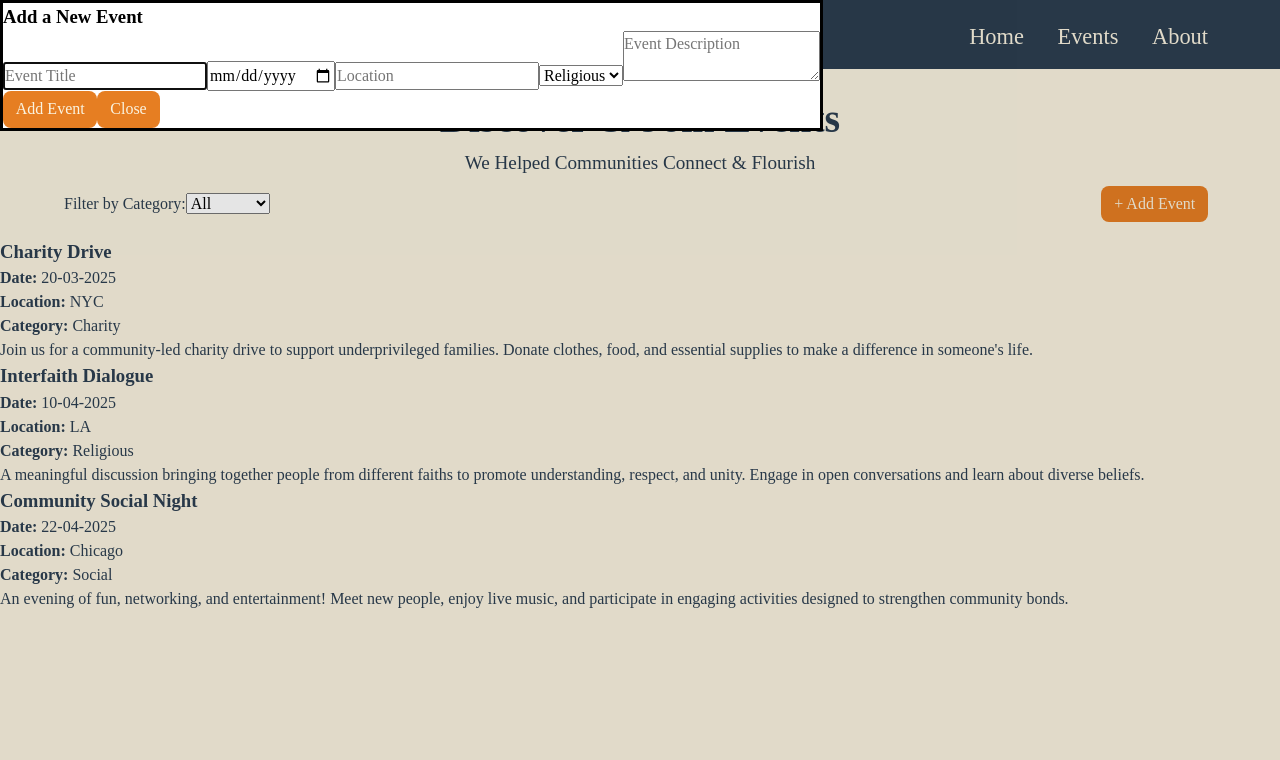
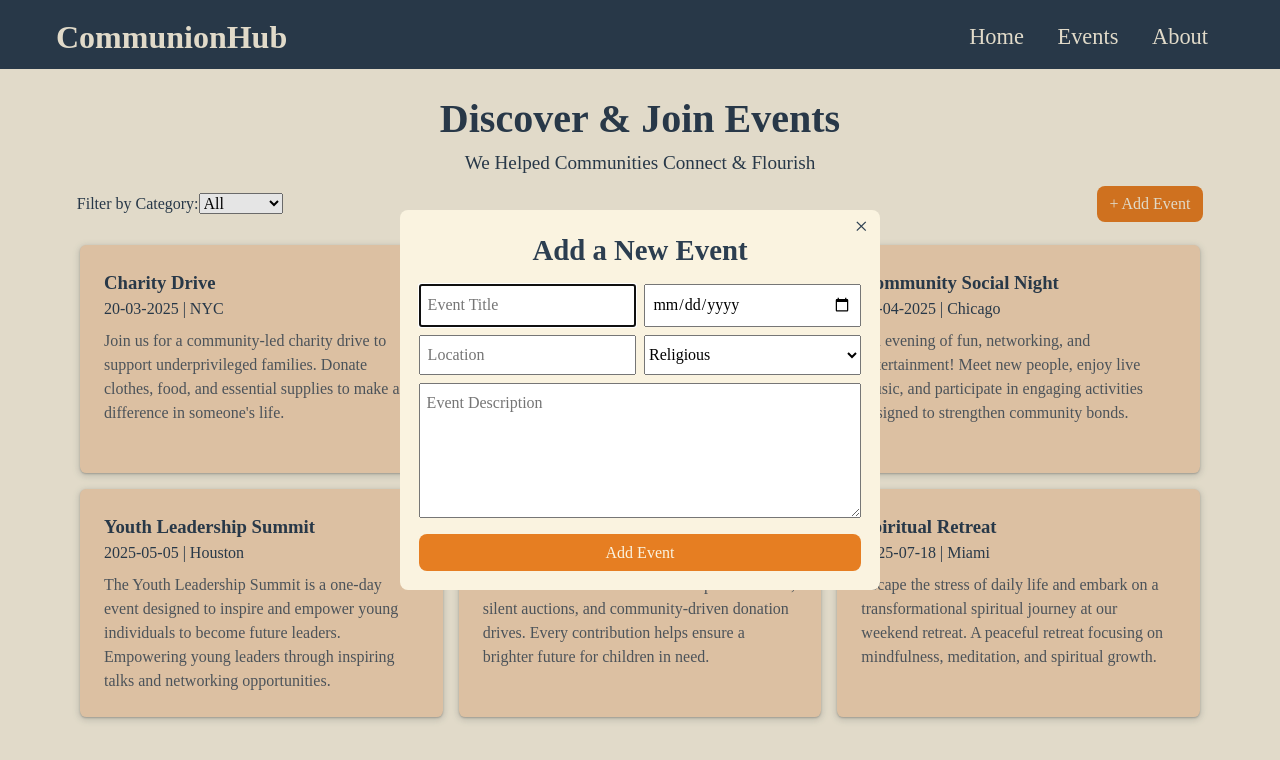
Before and after one commit to Shumaila-sayed/Communion-Hub, a React (Vite) app: page / in a window 1280 px wide. Both pictures are taken after a click on the button "+ Add Event". Shown: the top 760 px of the page. Built offline with nearby package versions, Linux system fonts and the light colour scheme.

Commit message:
Style events page

```diff
--- a/src/Components/Event.jsx
+++ b/src/Components/Event.jsx
@@ -27,6 +27,30 @@ const Event = () => {
 			category: 'Social',
 			description:
 				'An evening of fun, networking, and entertainment! Meet new people, enjoy live music, and participate in engaging activities designed to strengthen community bonds.',
+		},
+		{
+			title: 'Youth Leadership Summit',
+			date: '2025-05-05',
+			location: 'Houston',
+			category: 'Social',
+			description:
+				'The Youth Leadership Summit is a one-day event designed to inspire and empower young individuals to become future leaders. Empowering young leaders through inspiring talks and networking opportunities.',
+		},
+		{
+			title: 'Fundraiser for Local Schools',
+			date: '2025-06-12',
+			location: 'San Francisco',
+			category: 'Charity',
+			description:
+				'This event will include live music performances, silent auctions, and community-driven donation drives. Every contribution helps ensure a brighter future for children in need.',
+		},
+		{
+			title: 'Spiritual Retreat',
+			date: '2025-07-18',
+			location: 'Miami',
+			category: 'Religious',
+			description:
+				'Escape the stress of daily life and embark on a transformational spiritual journey at our weekend retreat. A peaceful retreat focusing on mindfulness, meditation, and spiritual growth.',
 		},
 	]);
 
@@ -60,13 +84,13 @@ const Event = () => {
 
 	 const addEvent = (e) => {
 			e.preventDefault();
-			setEvents([...events, { id: events.length + 1, ...newEvent }]);
+			setEvents([...events, { ...newEvent }]);
 			closeModal();
 			setNewEvent({
 				title: '',
 				date: '',
 				location: '',
-				category: 'Religious',
+				category: 'All',
 				description: '',
 			});
 		};
@@ -97,18 +121,12 @@ const Event = () => {
 					</div>
 				</section>
 
-				<section>
+				<section className='all-events'>
 					{filteredEvent.map((event, index) => (
-						<div key={index + 1}>
+						<div key={index + 1} className='card'>
 							<h3>{event.title}</h3>
 							<p>
-								<strong>Date:</strong> {event.date}
-							</p>
-							<p>
-								<strong>Location:</strong> {event.location}
-							</p>
-							<p>
-								<strong>Category:</strong> {event.category}
+							{event.date} | {event.location}
 							</p>
 							<p>{event.description}</p>
 						</div>
@@ -117,7 +135,13 @@ const Event = () => {
 
 				<dialog ref={dialogRef}>
 					<form onSubmit={addEvent}>
-						<h3>Add a New Event</h3>
+						<span className='close-mark'
+							onClick={closeModal}
+						>
+							&times;
+						</span>
+                        <h4>Add a New Event</h4>
+                        <div className='form-fields'>
 						<input
 							type='text'
 							name='title'
@@ -155,17 +179,13 @@ const Event = () => {
 							placeholder='Event Description'
 							required
 							onChange={handleInputChange}
-							value={newEvent.description}
-						></textarea>
-						<div >
-							<button type='submit'>Add Event</button>
-							<button
-								type='button'
-								onClick={closeModal}
-							>
-								Close
-							</button>
+                            value={newEvent.description}
+                            rows='5'
+                         ></textarea>
+                            <button type='submit'>Add Event</button>
 						</div>
+
+
 					</form>
 				</dialog>
 			</>
--- a/src/index.css
+++ b/src/index.css
@@ -2,6 +2,8 @@
   --Indigo: #2C3E50;
   --latte: #FAF3E0;
   --tangerine: #E67E22;
+  --light-orange: #F5D6B4;
+  --earth-yellow: #D4A76A
 }
 
 * {
--- a/src/styles/event.css
+++ b/src/styles/event.css
@@ -15,7 +15,7 @@ h2 {
     display: flex;
     justify-content: space-between;
     align-items: center;
-    margin: 0.5em 4.5em 1em 4em;
+    margin: 0.5em 4.8em 1em 4.8em;
 }
 
 button {
@@ -26,3 +26,66 @@ button {
     padding: 0.4em 0.8em;
     border-radius: 0.5em;
 }
+
+.all-events{
+    display: grid;
+    grid-template-columns: repeat( auto-fit, minmax( 22em, 1fr));
+    gap: 1em;
+    margin: 1.4em 5em;
+}
+
+.card {
+    background-color: var(--light-orange);
+    padding: 1.5em;
+    border-radius: 0.4em;
+    box-shadow: rgba(60, 64, 67, 0.3) 0px 1px 2px 0px, rgba(60, 64, 67, 0.15) 0px 2px 6px 2px;
+}
+
+.card p:last-child {
+    margin-top: 0.5em;
+    opacity: 0.8;
+}
+
+.close-mark {
+    cursor: pointer;
+    font-size: 1.5em;
+    position:absolute;
+    right: 0.5em;
+    top: -0.1em;
+}
+
+dialog {
+    margin: auto auto;
+    padding: 1.2em;
+    border: none;
+    border-radius: 0.5em;
+    position: relative;
+    color: var(--Indigo);
+    background-color: var(--latte);
+}
+
+.form-fields {
+    display: grid;
+    grid-template-columns: 1fr 1fr;
+    gap: 0.5em;
+}
+
+h4 {
+    text-align: center;
+    font-size: 1.8em;
+    margin-bottom: 0.4em;
+}
+
+.form-fields button {
+    margin-top: 0.5em;
+    grid-column: 1/3;
+}
+
+.form-fields textarea {
+    grid-column: 1/3;
+    resize: vertical;
+}
+
+input, textarea {
+    padding: 0.4em;
+}
```
